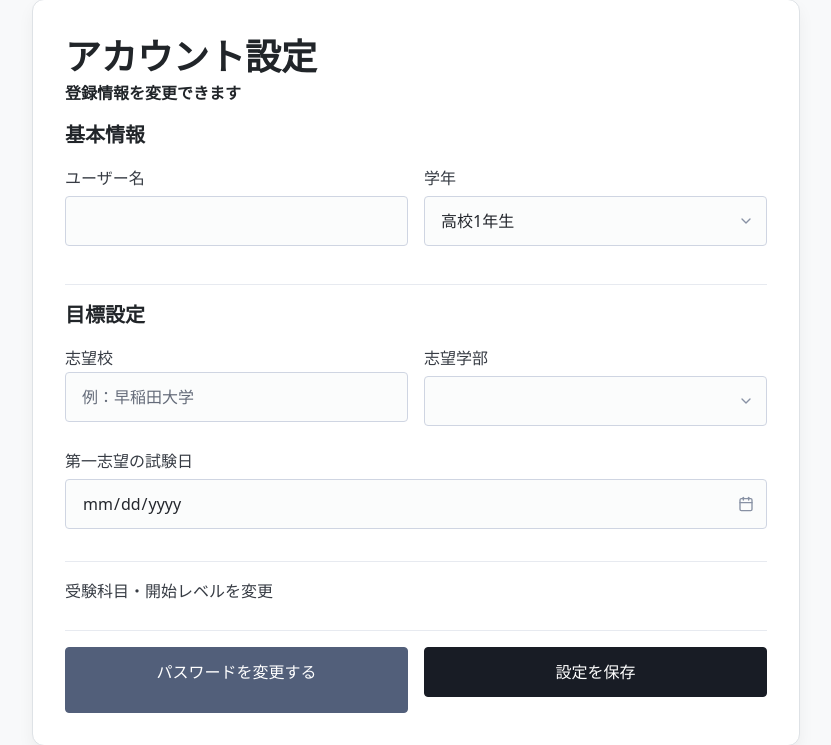
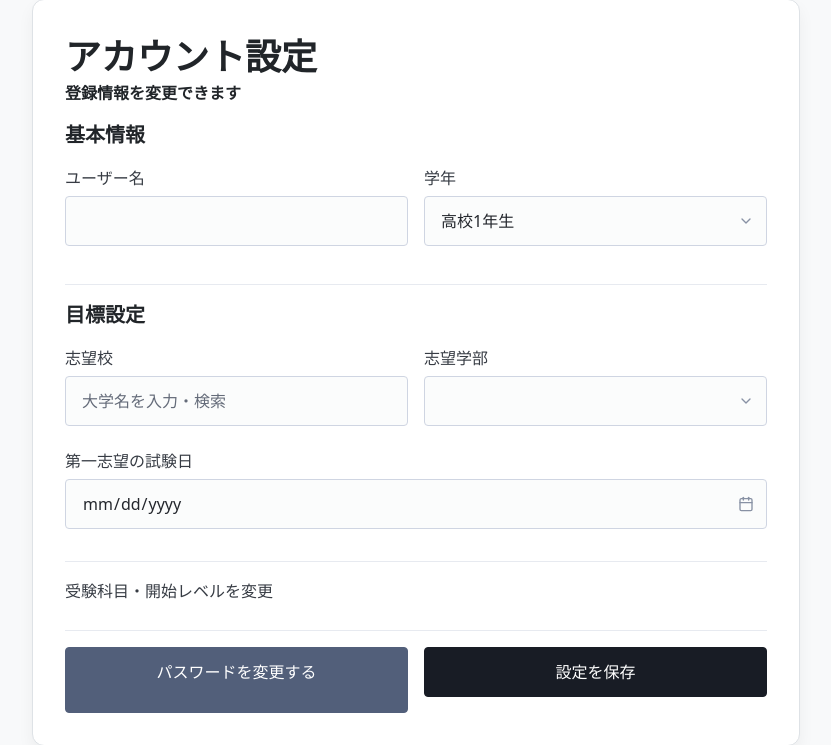
Before and after one commit to kk2215/univ-app, a Flask app: template app/templates/settings.html in a window 1280 px wide. Shown: the part 162-907 px from the top of the page, without its empty margins (224-1055 px from the left). Run offline with Flask 3, Linux system fonts and the light colour scheme; the template is opened without the code that fills it, so the values that code supplies are empty; some libraries are stand-ins or nearby versions.

Commit message:
じゃじゃじゃじゃ

```diff
--- a/app/templates/settings.html
+++ b/app/templates/settings.html
@@ -34,10 +34,9 @@
         <h4>目標設定</h4>
         <div class="grid">
             <label for="school">志望校
-              <div class="autocomplete-wrapper">
-              <input type="text" id="school" name="school" placeholder="例：早稲田大学" required>
-              </div>
-            </label>
+    <input type="text" id="school" name="school" value="{{ user.school }}" required list="university-list" autocomplete="off" placeholder="大学名を入力・検索">
+    <datalist id="university-list"></datalist>
+</label>
             <label for="faculty">志望学部
                 <select name="faculty" id="faculty" required>
                     <option value="{{ user.faculty }}">{{ user.faculty }}</option>
@@ -81,7 +80,7 @@
 <script>
 document.addEventListener('DOMContentLoaded', () => {
     const schoolInput = document.getElementById('school');
-    const universityList = document.getElementById('university-list'); // HTMLに<datalist id="university-list"></datalist>が必要です
+    const universityList = document.getElementById('university-list');
 
     let debounceTimer;
     schoolInput.addEventListener('keyup', (e) => {
@@ -96,7 +95,7 @@ document.addEventListener('DOMContentLoaded', () => {
                 const response = await fetch(`{{ url_for('main.get_universities') }}?q=${query}`);
                 const universities = await response.json();
 
-                universityList.innerHTML = '';
+                universityList.innerHTML = ''; // 候補をリセット
                 universities.forEach(uni => {
                     const option = document.createElement('option');
                     option.value = uni;
@@ -105,7 +104,7 @@ document.addEventListener('DOMContentLoaded', () => {
             } catch (error) {
                 console.error('大学名の取得に失敗しました:', error);
             }
-        }, 300);
+        }, 300); // 300ミリ秒待ってから検索を実行
     });
 });
 </script>
```
